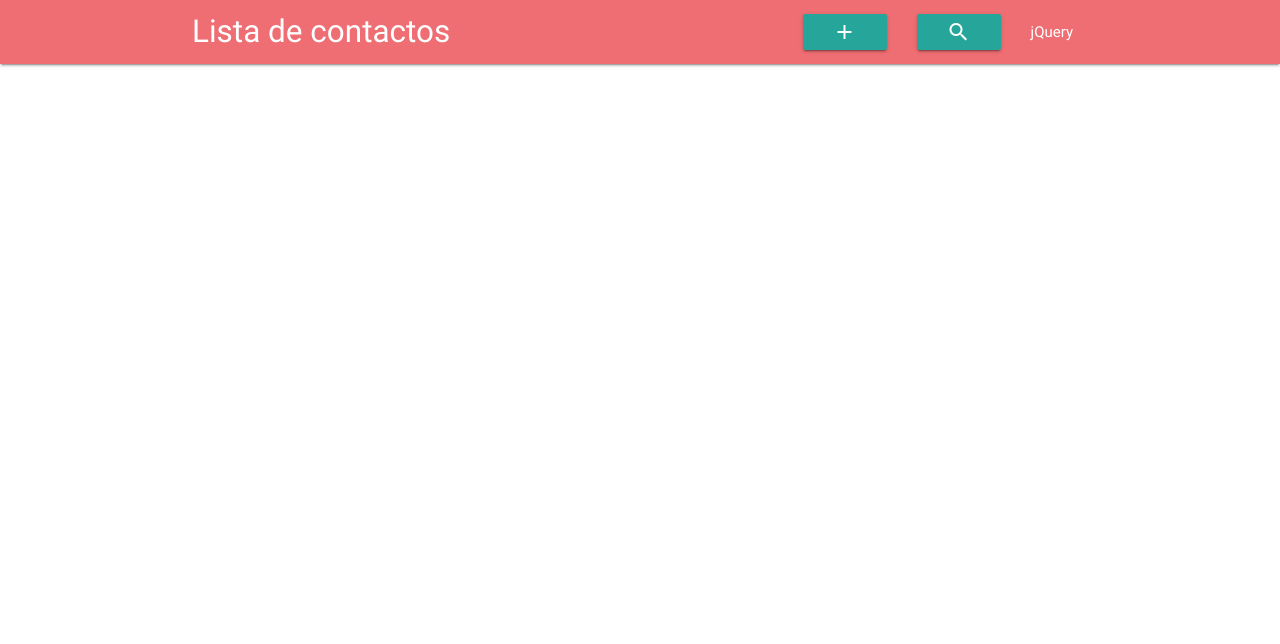
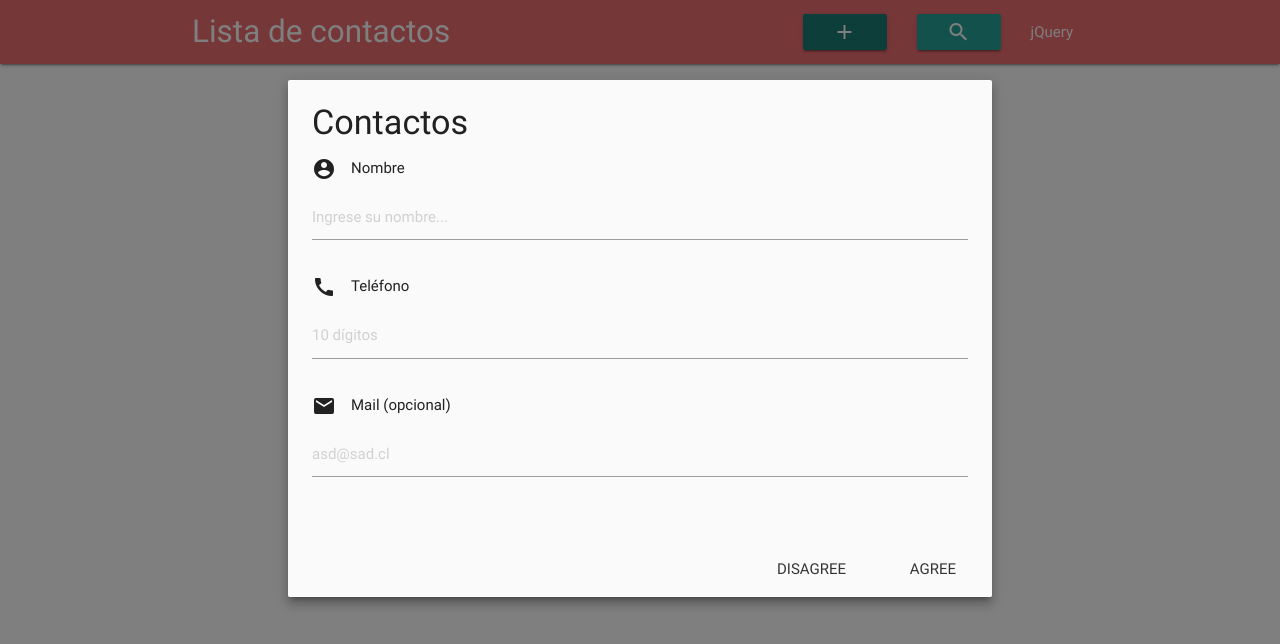
Before and after one commit to cynthia1171/agendaContactos, a plain HTML site: page index.html in a window 1280 px wide. Both pictures are taken after a click on the link "add". Drawn offline with nearby package versions, Linux system fonts and the light colour scheme.

Commit message:
html del modal

```diff
--- a/assets/js/app.js
+++ b/assets/js/app.js
@@ -0,0 +1,4 @@
+$(document).ready(function () {
+  // the "href" attribute of the modal trigger must specify the modal ID that wants to be triggered
+  $('.modal').modal();
+});
--- a/index.html
+++ b/index.html
@@ -13,6 +13,25 @@
   <script type="text/javascript" src="https://code.jquery.com/jquery-3.2.1.min.js"></script>
 </head>
 <body>
+  <!-- inicio estructura del modal -->
+  <div id="modal1" class="modal">
+    <div class="modal-content col m4">
+      <h4>Contactos</h4>
+        <div class="row">
+          <p><i class="material-icons left">account_circle</i>Nombre</p>
+          <input type="text" name="name" id="" placeholder="Ingrese su nombre...">
+          <p><i class="material-icons left">call</i>Teléfono</p>
+          <input type="text" name="telefono" id="" placeholder="10 dígitos">
+          <p><i class="material-icons left">email</i>Mail (opcional)</p>
+          <input type="text" name="mail" id="" placeholder="asd@sad.cl">
+        </div>
+    </div>
+    <div class="modal-footer">
+      <a href="#!" class="modal-action modal-close waves-effect waves-green btn-flat">Disagree</a>
+      <a href="#!" class="modal-action modal-close waves-effect waves-green btn-flat">Agree</a>
+    </div>
+  </div>
+  <!-- fin estructura del modal -->
 
   <!-- inicio del nav -->
   <nav>
@@ -21,7 +40,7 @@
         <a href="#" class="brand-logo">Lista de contactos</a>
         <ul id="nav-mobile" class="right hide-on-med-and-down">
           <li>
-            <a class="waves-effect waves-light btn">
+            <a class="waves-effect waves-light btn modal-trigger" href="#modal1">
               <i class="material-icons">add</i>
             </a>
           </li>
@@ -41,5 +60,6 @@
 
   <!-- Compiled and minified JavaScript -->
   <script src="https://cdnjs.cloudflare.com/ajax/libs/materialize/0.100.2/js/materialize.min.js"></script>
+  <script src="assets/js/app.js"></script>
 </body>
 </html>
```
